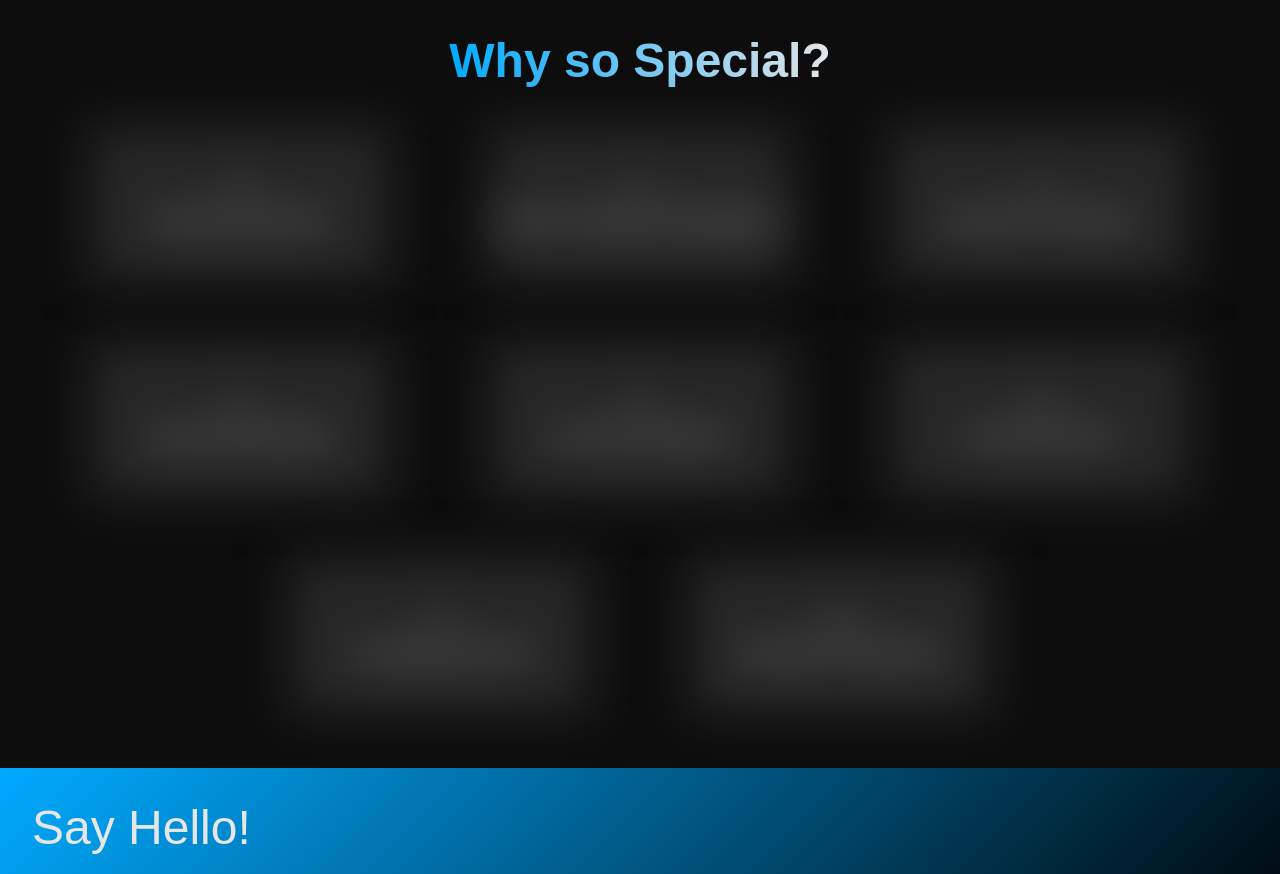
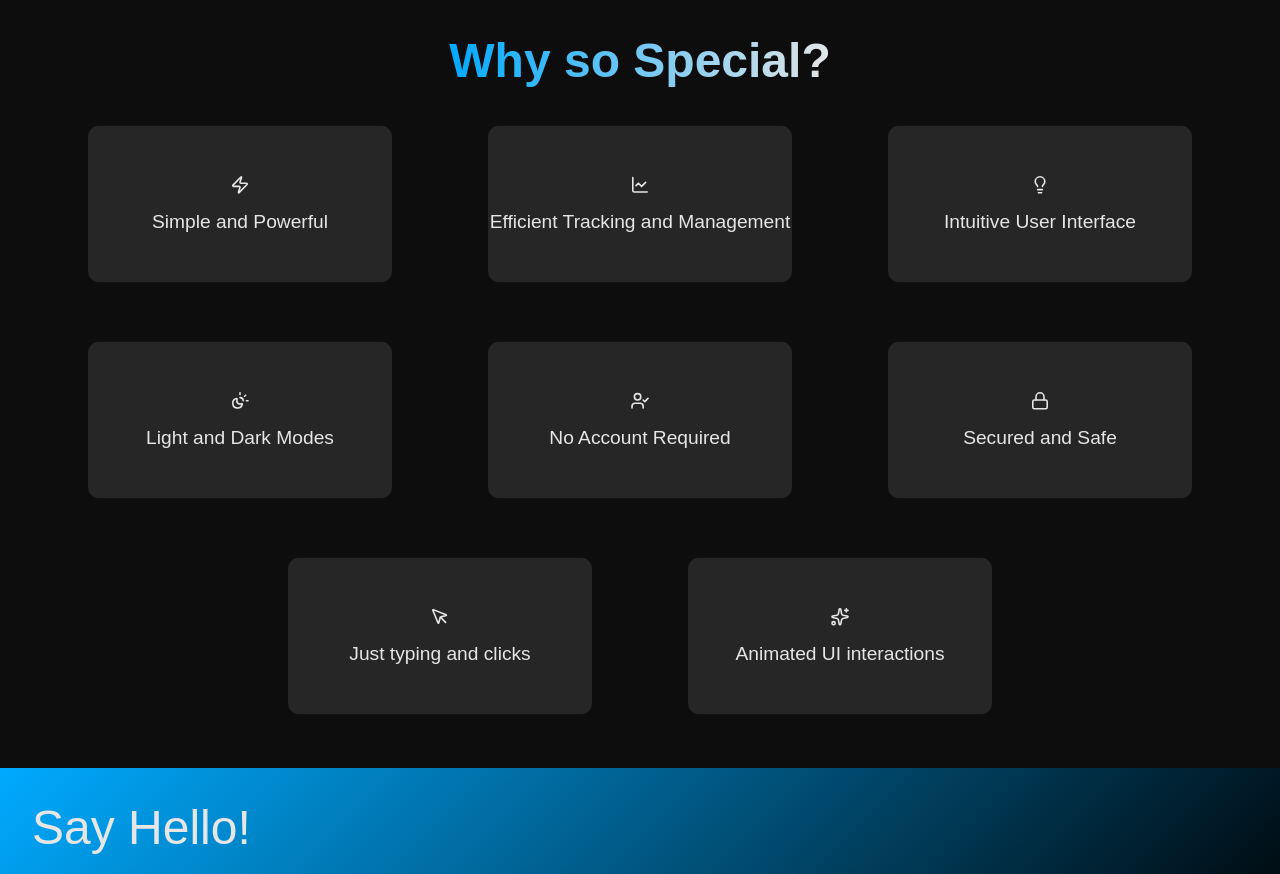
Before and after one commit to Hemith-2025/proma, a React (Create React App) app: page / in a window 1280 px wide. Shown: the part 1420-2294 px from the top of the page. Built offline with nearby package versions, Linux system fonts and the light colour scheme.

Commit message:
sixth commit

```diff
--- a/src/Pages/Home/Style.css
+++ b/src/Pages/Home/Style.css
@@ -174,14 +174,13 @@ main.home-page {
             overflow: hidden;
             border: 2px solid;
             border-color: var(--dark-o);
-            filter: blur(30px);
             scale: 0.8;
             transition: var(--speed-normal);
             animation: none;
 
-
             @media (max-width: 900px) {
               width: 100%;
+              filter: blur(30px);
               animation: animate-subtitles linear;
               animation-range: entry 0% cover 100%;
               animation-timeline: view();
@@ -306,11 +305,13 @@ main.home-page {
   }
 }
 @keyframes animate-subtitles {
-  0%, 100% {
+  0%,
+  100% {
     filter: blur(30px);
     scale: 0.8;
   }
-  75%, 25% {
+  75%,
+  25% {
     filter: blur(0px);
     scale: 1;
   }
```
